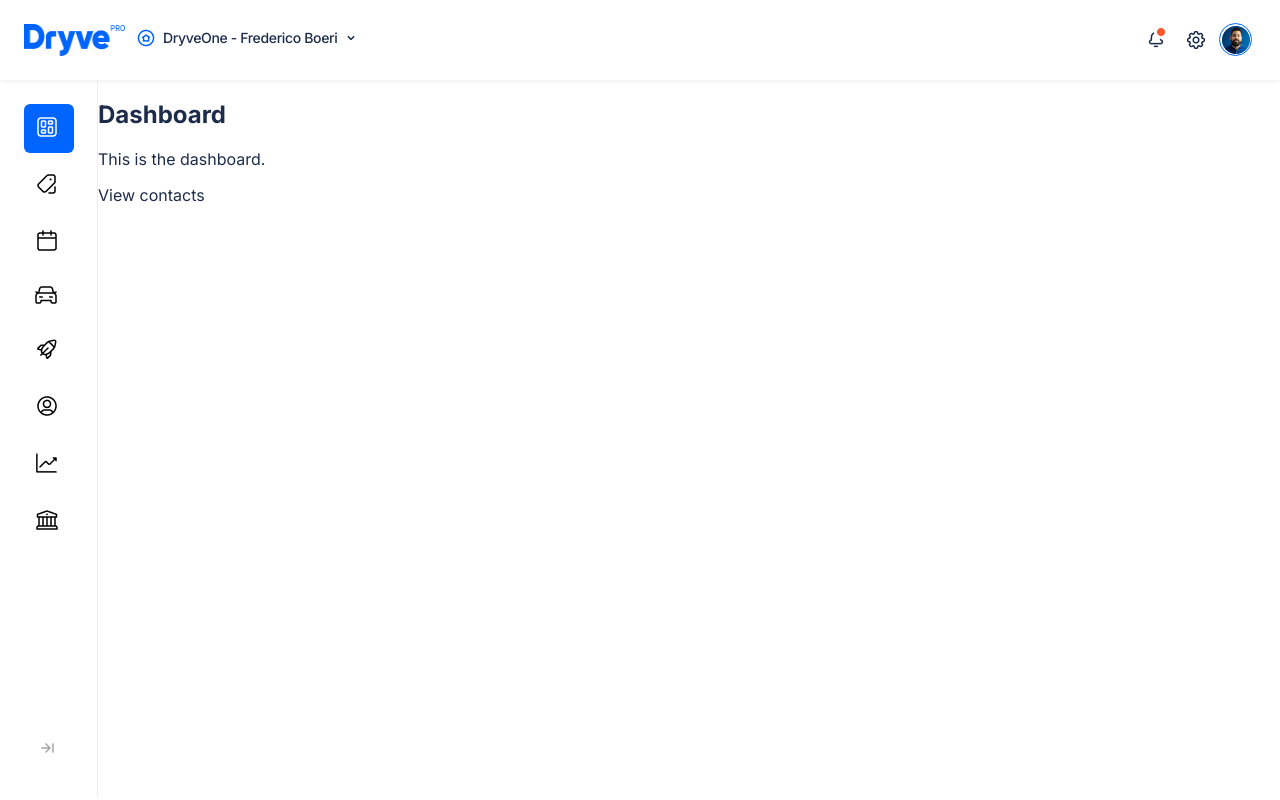
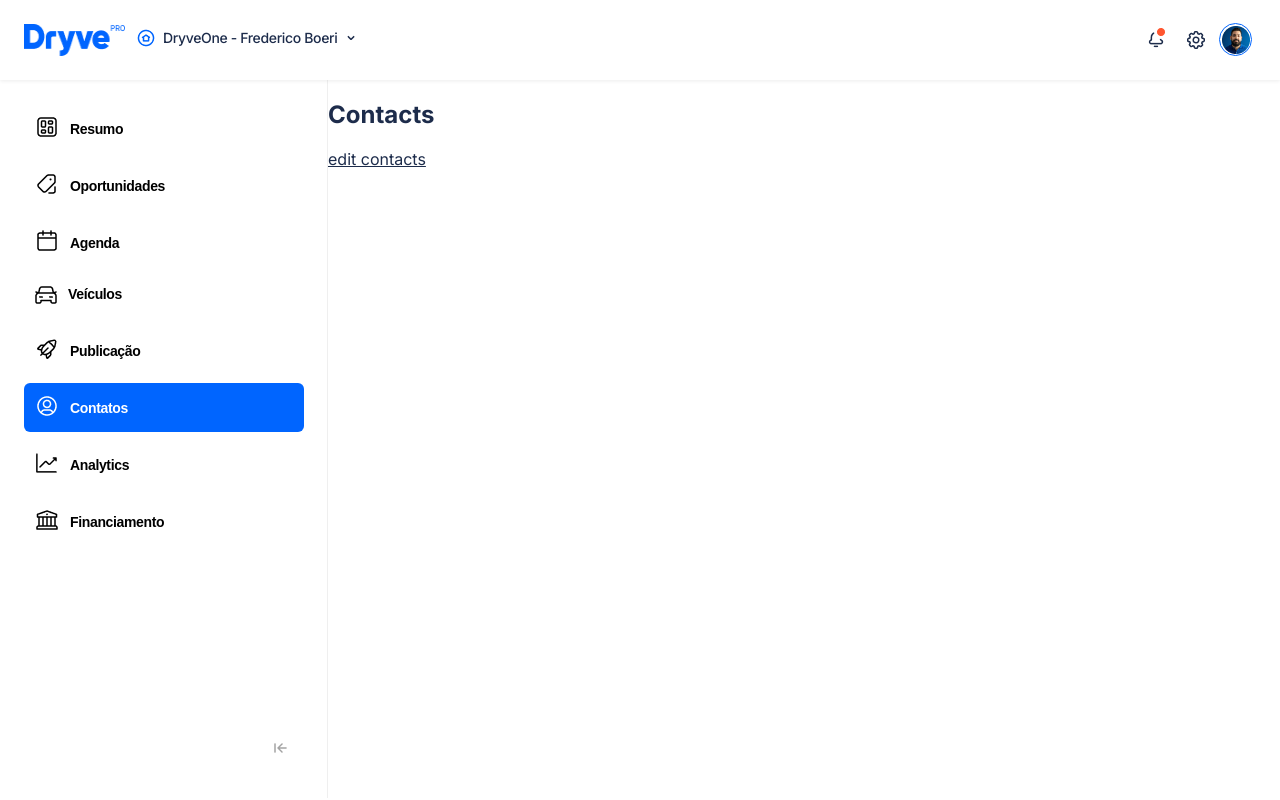
Before and after one commit to Guilherme-Ferreira2107/dryve-challenge, a React (Create React App) app: page /contatos in a window 1280 px wide. Before the commit this address led to /. Built offline with nearby package versions, Linux system fonts and the light colour scheme.

Commit message:
feat #05: Add rules links

```diff
--- a/src/App.js
+++ b/src/App.js
@@ -12,6 +12,7 @@ import ContactsEdit from "./pages/ContactsEdit";
 
 import Header from "./components/header";
 import Menu from "./components/menu";
+import NoMatch from "./pages/NotMatch";
 
 const App = () => {
   return (
@@ -22,8 +23,9 @@ const App = () => {
         <Router>
           <Switch>
             <Route exact path="/" component={Dashboard} />
-            <Route exact path="/contacts" component={Contacts} />
-            <Route exact path="/contacts-edit" component={ContactsEdit} />
+            <Route exact path="/contatos" component={Contacts} />
+            <Route exact path="/contatos-editar" component={ContactsEdit} />
+            <Route path="*" component={NoMatch} />
             <Redirect to="/" />
           </Switch>
         </Router>
--- a/src/components/menu/index.jsx
+++ b/src/components/menu/index.jsx
@@ -1,4 +1,4 @@
-import React, { useState } from "react";
+import React, { useEffect, useState } from "react";
 
 import closeMenu from "../../assets/icons/menu-closed.png";
 import { listMenus } from "../../mocks/menu.mock";
@@ -7,7 +7,14 @@ import { Wrapper } from "./styles";
 
 const Menu = () => {
   const [activeMenuId, setActiveMenuId] = useState(0);
-  const [menuExpanded, setMenuExpanded] = useState(false);
+  const [menuExpanded, setMenuExpanded] = useState(true);
+  let slug = window.location;
+
+  useEffect(() => {
+    listMenus.map((item, idx) => {
+      return item.link === slug.pathname && setActiveMenuId(idx);
+    });
+  }, [slug]);
 
   return (
     <Wrapper className={menuExpanded ? "expanded" : ""}>
@@ -16,6 +23,7 @@ const Menu = () => {
           {listMenus.map((item, idx) => {
             return (
               <li key={idx}>
+                <a href={item.link}>
                   <button
                     onClick={() => setActiveMenuId(idx)}
                     className={idx === activeMenuId ? "menu-active" : ""}
@@ -23,6 +31,7 @@ const Menu = () => {
                     <img src={item.icon} alt={item.title} />
                     <span>{item.title}</span>
                   </button>
+                </a>
               </li>
             );
           })}
--- a/src/components/menu/styles.js
+++ b/src/components/menu/styles.js
@@ -16,8 +16,7 @@ export const Wrapper = styled.div`
   background: #ffffff;
   box-shadow: inset -1px 0px 0px #efefef;
 
-  transition: all 0.3s;
-
+  /* MENU EXPANDIDO */
   &.expanded {
     width: 280px;
 
@@ -27,34 +26,14 @@ export const Wrapper = styled.div`
 
     .control-menu {
       transition: all 0.3s;
+
       img {
         transform: rotate(0deg);
       }
     }
   }
 
-  &::-webkit-scrollbar {
-    width: 12px;
-    height: 12px;
-    border-radius: 12px;
-    background-color: rgba(0, 0, 0, 0);
-  }
-
-  &::-webkit-scrollbar:hover {
-    background-color: rgba(0, 0, 0, 0);
-  }
-
-  &::-webkit-scrollbar-thumb {
-    border: 2px solid transparent;
-    box-shadow: inset 0 0 0 12px rgba(0, 0, 0, 0.12);
-    border-radius: 12px;
-  }
-
-  &::-webkit-scrollbar-thumb:active {
-    box-shadow: inset 0 0 0 12px rgba(0, 0, 0, 0.12);
-    border-radius: 12px;
-  }
-
+  /* NAVBAR */
   nav ul li {
     margin-bottom: 8px;
   }
@@ -100,6 +79,7 @@ export const Wrapper = styled.div`
     }
   }
 
+  /* BOTÃO PARA ABRIR E FECHAR MENU */
   .control-menu {
     display: flex;
     justify-content: flex-end;
@@ -125,4 +105,27 @@ export const Wrapper = styled.div`
       }
     }
   }
+
+  /* SCROLL PERSONALIZADO */
+  &::-webkit-scrollbar {
+    width: 12px;
+    height: 12px;
+    border-radius: 12px;
+    background-color: rgba(0, 0, 0, 0);
+  }
+
+  &::-webkit-scrollbar:hover {
+    background-color: rgba(0, 0, 0, 0);
+  }
+
+  &::-webkit-scrollbar-thumb {
+    border: 2px solid transparent;
+    box-shadow: inset 0 0 0 12px rgba(0, 0, 0, 0.12);
+    border-radius: 12px;
+  }
+
+  &::-webkit-scrollbar-thumb:active {
+    box-shadow: inset 0 0 0 12px rgba(0, 0, 0, 0.12);
+    border-radius: 12px;
+  }
 `;
--- a/src/index.scss
+++ b/src/index.scss
@@ -25,3 +25,7 @@ ul {
 .container-main {
   display: flex;
 }
+
+.button {
+  text-decoration: underline;
+}
--- a/src/pages/Contacts.jsx
+++ b/src/pages/Contacts.jsx
@@ -6,7 +6,7 @@ const Contacts = () => {
     <section>
       <h1>Contacts</h1>
 
-      <Link to="/contacts-edit" className="button">
+      <Link to="/contatos-editar" className="button">
         edit contacts
       </Link>
     </section>
--- a/src/pages/ContactsEdit.jsx
+++ b/src/pages/ContactsEdit.jsx
@@ -1,9 +1,13 @@
 import React from "react";
+import { Link } from "react-router-dom";
 
 const ContactsEdit = () => {
   return (
     <section>
       <h1>Contacts Edit</h1>
+      <Link to="/" className="button">
+        Voltar para Dashboard
+      </Link>
     </section>
   );
 };
--- a/src/pages/Dashboard.jsx
+++ b/src/pages/Dashboard.jsx
@@ -6,7 +6,7 @@ const Dashboard = () => (
     <h1>Dashboard</h1>
     <p>This is the dashboard.</p>
 
-    <Link to="/contacts" className="button">
+    <Link to="/contatos" className="button">
       View contacts
     </Link>
   </section>
--- /dev/null
+++ b/src/pages/NotMatch.jsx
@@ -0,0 +1,14 @@
+import React from "react";
+import { Link } from "react-router-dom";
+
+const NoMatch = () => (
+  <section>
+    <h1>Página não encontrada.</h1>
+
+    <Link to="/" className="button">
+      Voltar para Dashboard
+    </Link>
+  </section>
+);
+
+export default NoMatch;
```
Lines whose indentation alone changed are shown as unchanged.
